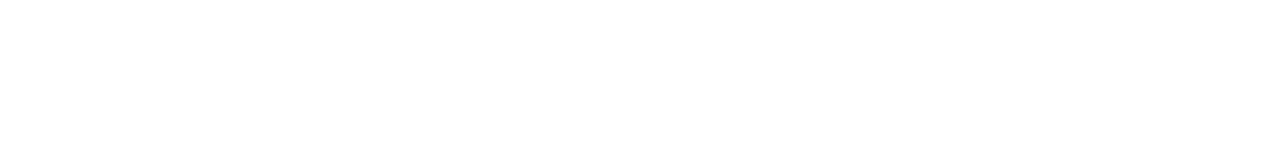
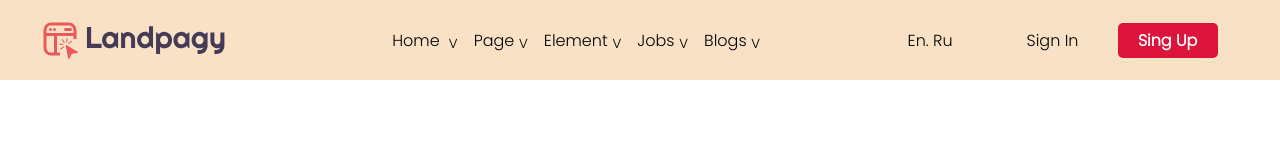
Before and after one commit to md-mustafizur-rahman/Web-Template, a plain HTML site: page Business Website/Temp1/index.html in a window 1280 px wide. Drawn offline with Linux system fonts and the light colour scheme.

Commit message:
Pc header done

```diff
--- /dev/null
+++ b/Business Website/Temp1/css/header.css
@@ -0,0 +1,106 @@
+.header {
+    width: 100%;
+    height: 80px;
+    background-color: rgb(248, 225, 197);
+    display: flex;
+    justify-content: space-around;
+    align-items: center;
+    position: fixed;
+
+}
+
+.headerlogo {
+    display: flex;
+    width: 20%;
+}
+
+.headermenu {
+    width: 30%;
+
+}
+
+.rightmenu {
+    width: 30%;
+    /* background-color: red; */
+}
+
+.menu {
+    list-style: none;
+    display: flex;
+    justify-content: space-around;
+    align-items: center;
+    /* font-weight: bold; */
+    color: black;
+}
+li a{
+    border-bottom: 1px solid rgb(248, 225, 197);
+    padding: 5px;
+}
+li a:hover{
+    border-bottom: 1px solid crimson;
+    padding: 5px;
+    color: crimson;
+}
+
+.rightmenu {
+    list-style: none;
+    display: flex;
+    justify-content: space-around;
+    align-items: center;
+    /* font-weight: bold; */
+    color: black;
+}
+
+
+.rightmenuleft {
+    display: flex;
+    justify-content: center;
+    align-items: center;
+    width: 40%;
+    /* background-color: orange; */
+}
+
+.rightmenuright {
+    /* background-color: green; */
+    width: 60%;
+    display: flex;
+    justify-content: space-around;
+    align-items: center;
+}
+
+.headerbottom {
+    width: 100px;
+    text-align: center;
+    color: white;
+    background-color: crimson;
+    padding: 5px;
+    border-radius: 5px;
+    font-weight: bold;
+
+}
+.headerbottom:hover {
+    width: 100px;
+    text-align: center;
+    color: white;
+    background-color: black;
+    padding: 5px;
+    color: crimson;
+    border-radius: 5px;
+    transition: 0.5s;
+
+}
+.menuicon{
+    font-weight: 100;
+    font-size: 10px;
+    padding-left: 5px;
+}
+.menuicon:hover{
+    font-weight: 100;
+    font-size: 10px;
+    padding-left: 5px;
+    color: crimson;
+}
+/* .totalbody{
+    height: 100vh;
+    background-color:rgb(248, 225, 197) ;
+} */
--- /dev/null
+++ b/Business Website/Temp1/css/style.css
@@ -0,0 +1,9 @@
+* {
+    font-family: 'Pacifico', cursive;
+    font-family: 'Poppins', sans-serif;
+    margin: 0px;
+    padding: 0px;
+    box-sizing: border-box;
+    text-decoration: none;
+    color: black;
+}
--- a/Business Website/Temp1/index.html
+++ b/Business Website/Temp1/index.html
@@ -1,12 +1,54 @@
 <!DOCTYPE html>
 <html lang="en">
+
 <head>
     <meta charset="UTF-8">
     <meta http-equiv="X-UA-Compatible" content="IE=edge">
     <meta name="viewport" content="width=device-width, initial-scale=1.0">
+    <link rel="stylesheet" href="css/header.css">
+    <link rel="stylesheet" href="css/style.css">
+
+    <link rel="preconnect" href="https://fonts.googleapis.com">
+    <link rel="preconnect" href="https://fonts.gstatic.com" crossorigin>
+    <link href="https://fonts.googleapis.com/css2?family=Pacifico&family=Poppins:wght@300&display=swap"
+        rel="stylesheet">
+
     <title>Temp1</title>
 </head>
+
 <body>
+    <section class="header">
 
+        <div class="headerlogo">
+            <img src="asset/logo.svg" alt="">
+        </div>
+        <div class="headermenu">
+            <ul class="menu">
+                <li><a href="#">Home <span class="menuicon">&#8897;</span></a></li>
+                <li><a href="#">Page<span class="menuicon">&#8897;</span></a></li>
+                <li><a href="#">Element<span class="menuicon">&#8897;</span></a></li>
+                <li><a href="#">Jobs<span class="menuicon">&#8897;</span></a></li>
+                <li><a href="#">Blogs<span class="menuicon">&#8897;</span></a></li>
+            </ul>
+
+        </div>
+        <div class="rightmenu">
+            <div class="rightmenuleft">
+                <a href="#">En. Ru</a>
+            </div>
+            <div class="rightmenuright">
+                <p class="headersingin">Sign In</p>
+                <a class="headerbottom" href="">Sing Up</a>
+            </div>
+        </div>
+    </section>
+    <section class="totalbody">
+
+    </section>
+
+    <section class="fotter">
+
+    </section>
 </body>
+
 </html>
```
Also changed, not shown: Business Website/Temp1/asset/logo.svg (added).
